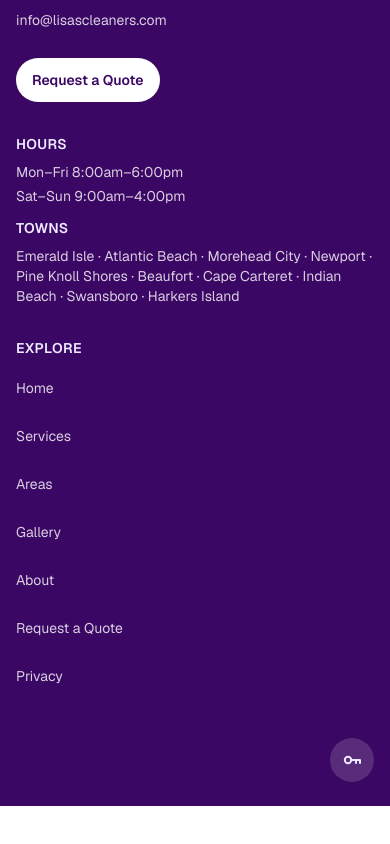
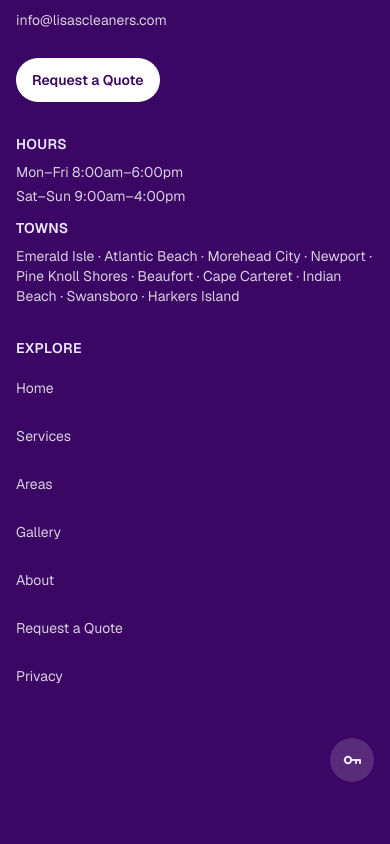
Before and after one commit to CRMwebsolution/lisascleaners-v2, a Next.js app: page / in a window 390 px wide. Shown: the part 6540-7384 px from the top of the page. Before the commit the page ends 7346 px from the top, so only its background shows below. Built offline with nearby package versions, Linux system fonts and the light colour scheme; no server answers; the database is empty.

Commit message:
Keep footer login key above the mobile CTA bar

```diff
--- a/components/Footer.tsx
+++ b/components/Footer.tsx
@@ -44,7 +44,7 @@
           </ul>
         </nav>
       </div>
-      <div className="mx-auto flex max-w-6xl justify-end px-4 pb-6">
+      <div className="mx-auto flex max-w-6xl justify-end px-4 pb-28 lg:pb-6">
         <Link
           href="/login"
           className="tap inline-flex items-center justify-center rounded-full bg-white/15 p-2 text-sand hover:bg-white/25 hover:text-white"
```
